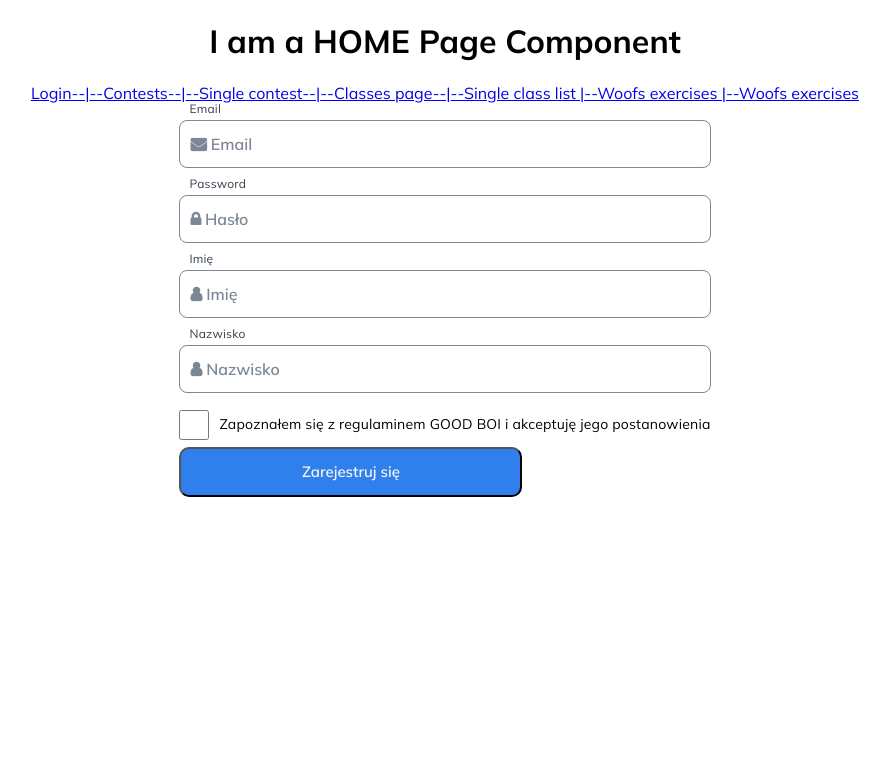
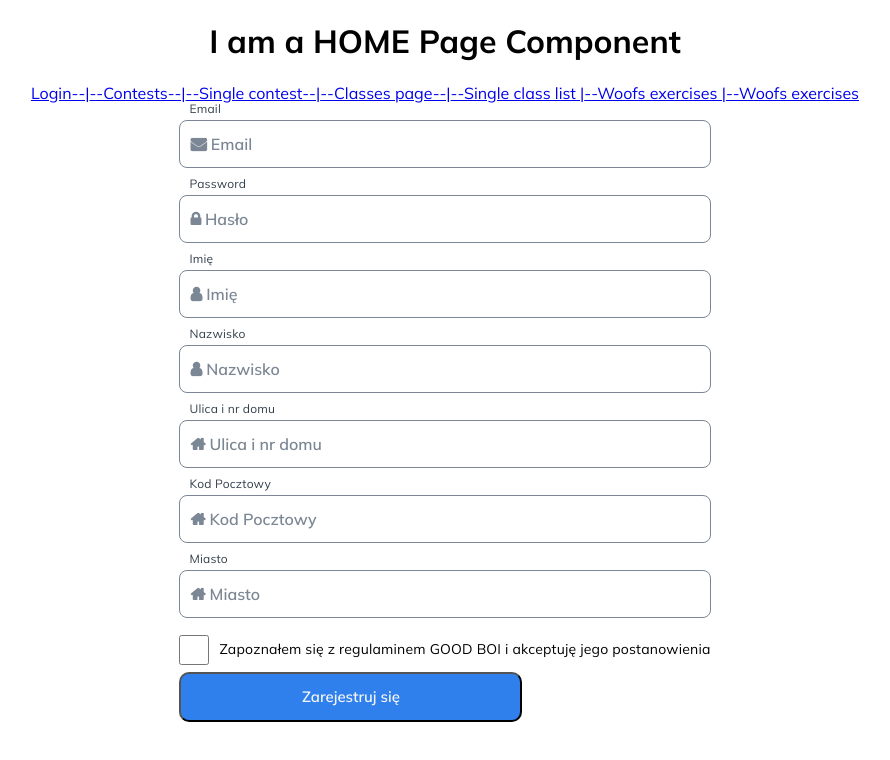
Before and after one commit to CC2021-WBL/GOOD-BOI-Application, a React (Create React App) app: page /register in a window 1280 px wide. Shown: the top 760 px of the page, without its empty margins (195-1085 px from the left). Built offline with nearby package versions, Linux system fonts and the light colour scheme.

Commit message:
- Added adress Input Fields according to design

```diff
--- a/src/Pages/RegistrationPage/RegistrationPage.js
+++ b/src/Pages/RegistrationPage/RegistrationPage.js
@@ -12,12 +12,15 @@ const RegistrationPage = () => {
   const [surname, setSurname] = useState('');
   const [email, setEmail] = useState('');
   const [password, setPassword] = useState('');
+  const [street, setStreet] = useState('');
+  const [zipcode, setZipcode] = useState('');
+  const [city, setCity] = useState('');
   const navigate = useNavigate();
 
   const submitHandler = (event) => {
     event.preventDefault();
 
-    const data = { name, surname, email, password };
+    const data = { name, surname, email, password, street, zipcode, city };
 
     //test, after submit, entered user data
     console.log(data);
@@ -68,6 +71,36 @@ const RegistrationPage = () => {
           value={surname}
           onChange={(event) => setSurname(event.target.value)}
         />
+        <InputField
+          labelText="Ulica i nr domu"
+          htmlFor="street"
+          type="text"
+          placeholder="&#xf015; Ulica i nr domu"
+          id="street"
+          required
+          value={street}
+          onChange={(event) => setStreet(event.target.value)}
+        />
+        <InputField
+          labelText="Kod Pocztowy"
+          htmlFor="zipcode"
+          type="text"
+          placeholder="&#xf015; Kod Pocztowy"
+          id="zipcode"
+          required
+          value={zipcode}
+          onChange={(event) => setZipcode(event.target.value)}
+        />
+        <InputField
+          labelText="Miasto"
+          htmlFor="city"
+          type="text"
+          placeholder="&#xf015; Miasto"
+          id="city"
+          required
+          value={city}
+          onChange={(event) => setCity(event.target.value)}
+        />
         <CheckboxAgreeField text="Zapoznałem się z regulaminem GOOD BOI i akceptuję jego postanowienia" />
         <PriSecBtn text="Zarejestruj się" />
       </RegistrationPageStyled>
```
